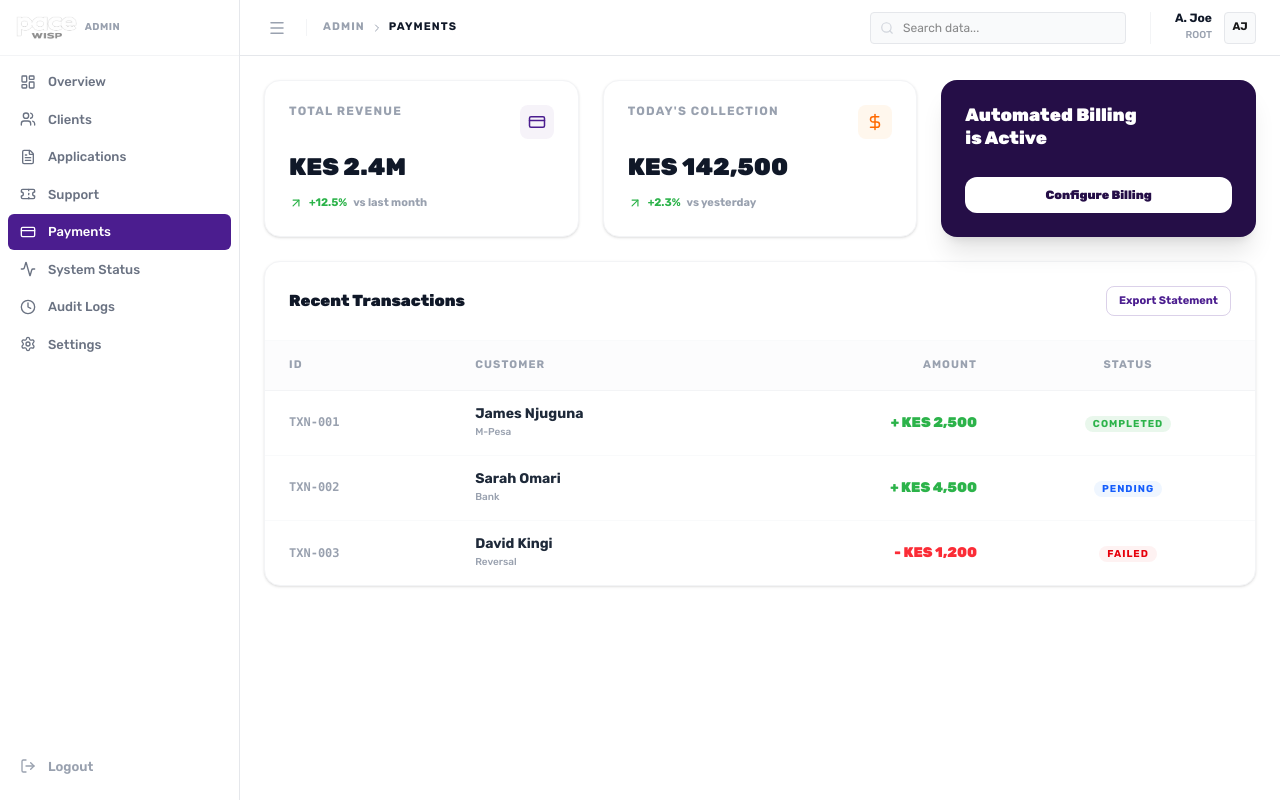
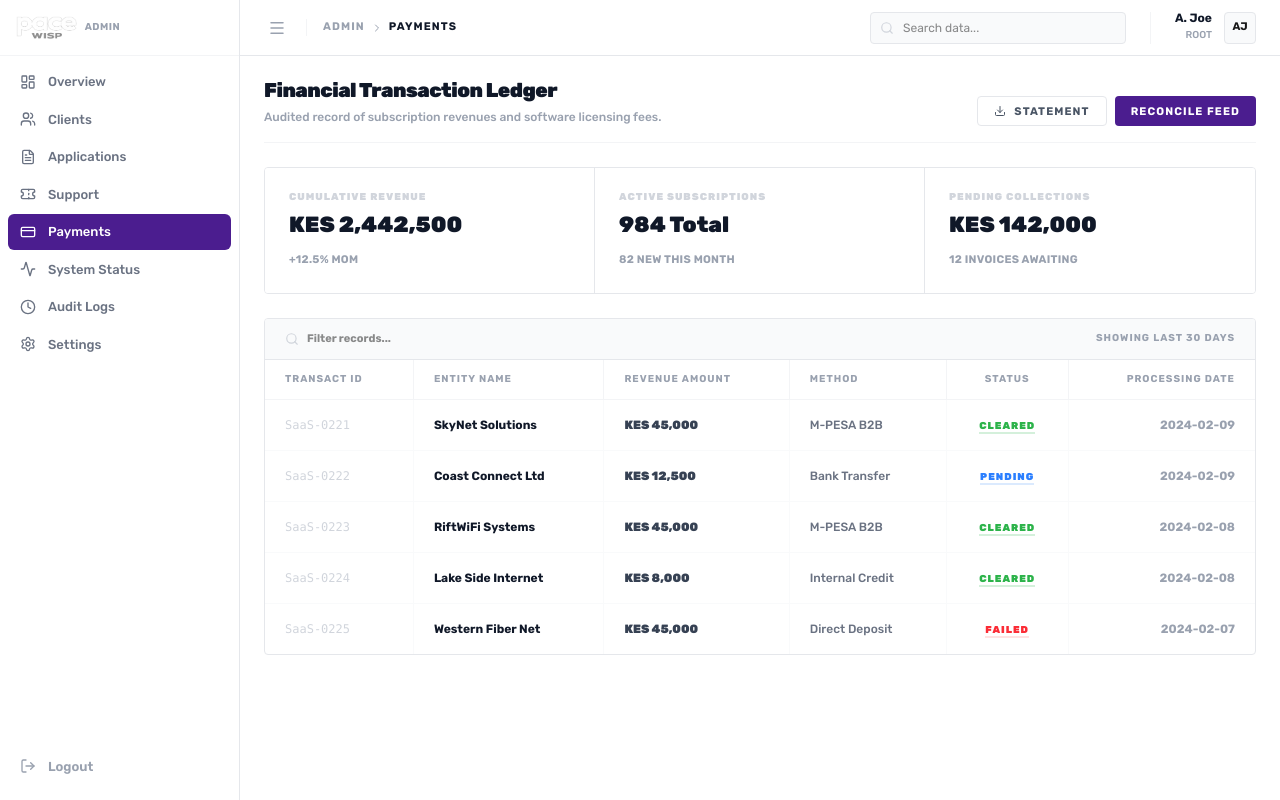
Before and after one commit to dennismutuku2005/pacewebsite, a Next.js app in the folder paceadmin/: page /dashboard/payments in a window 1280 px wide. Built offline with nearby package versions, Linux system fonts and the light colour scheme.

Commit message:
Auto-update: page.js

```diff
--- a/paceadmin/src/app/dashboard/payments/page.js
+++ b/paceadmin/src/app/dashboard/payments/page.js
@@ -2,95 +2,96 @@
 
 import React from 'react'
 import { motion } from 'framer-motion'
-import {
-    CreditCard, DollarSign, ArrowUpRight,
-    ArrowDownRight, MoreHorizontal, Download,
-    ExternalLink, Calendar, CheckCircle2,
-    AlertCircle
-} from 'lucide-react'
+import { ChevronDown, Download, Search } from 'lucide-react'
 import { cn } from '@/lib/utils'
 
 export default function PaymentsPage() {
     const transactions = [
-        { id: 'TXN-001', customer: 'James Njuguna', amount: '+ KES 2,500', method: 'M-Pesa', status: 'Completed', date: 'Just now' },
-        { id: 'TXN-002', customer: 'Sarah Omari', amount: '+ KES 4,500', method: 'Bank', status: 'Pending', date: '12m ago' },
-        { id: 'TXN-003', customer: 'David Kingi', amount: '- KES 1,200', method: 'Reversal', status: 'Failed', date: '1h ago' },
+        { id: 'SaaS-0221', customer: 'SkyNet Solutions', amount: 'KES 45,000', method: 'M-PESA B2B', status: 'Cleared', date: '2024-02-09' },
+        { id: 'SaaS-0222', customer: 'Coast Connect Ltd', amount: 'KES 12,500', method: 'Bank Transfer', status: 'Pending', date: '2024-02-09' },
+        { id: 'SaaS-0223', customer: 'RiftWiFi Systems', amount: 'KES 45,000', method: 'M-PESA B2B', status: 'Cleared', date: '2024-02-08' },
+        { id: 'SaaS-0224', customer: 'Lake Side Internet', amount: 'KES 8,000', method: 'Internal Credit', status: 'Cleared', date: '2024-02-08' },
+        { id: 'SaaS-0225', customer: 'Western Fiber Net', amount: 'KES 45,000', method: 'Direct Deposit', status: 'Failed', date: '2024-02-07' },
     ]
 
     return (
-        <div className="space-y-6">
+        <div className="space-y-6 font-figtree">
 
-            {/* Cards - Simplified, No 3D, No Blue */}
-            <div className="grid grid-cols-1 md:grid-cols-3 gap-6">
-                <div className="bg-white p-6 rounded-2xl border border-gray-100 shadow-sm">
-                    <div className="flex justify-between items-start mb-4">
-                        <p className="text-[12px] font-bold text-gray-400 uppercase tracking-widest leading-none">Total Revenue</p>
-                        <div className="p-2 bg-pace-purple/5 text-pace-purple rounded-lg">
-                            <CreditCard size={18} />
-                        </div>
-                    </div>
-                    <h3 className="text-2xl font-black text-gray-900 leading-none">KES 2.4M</h3>
-                    <div className="mt-4 flex items-center gap-1.5 text-[11px] font-bold text-pace-green">
-                        <ArrowUpRight size={14} /> +12.5% <span className="text-gray-400">vs last month</span>
-                    </div>
+            {/* Header */}
+            <div className="flex flex-col sm:flex-row sm:items-end justify-between gap-4 border-b border-gray-100 pb-4">
+                <div>
+                    <h1 className="text-[20px] font-black text-gray-900 leading-none tracking-tight">Financial Transaction Ledger</h1>
+                    <p className="text-[12px] text-gray-400 mt-2 font-medium">Audited record of subscription revenues and software licensing fees.</p>
                 </div>
-
-                <div className="bg-white p-6 rounded-2xl border border-gray-100 shadow-sm">
-                    <div className="flex justify-between items-start mb-4">
-                        <p className="text-[12px] font-bold text-gray-400 uppercase tracking-widest leading-none">Today's Collection</p>
-                        <div className="p-2 bg-orange-50 text-orange-500 rounded-lg">
-                            <DollarSign size={18} />
-                        </div>
-                    </div>
-                    <h3 className="text-2xl font-black text-gray-900 leading-none">KES 142,500</h3>
-                    <div className="mt-4 flex items-center gap-1.5 text-[11px] font-bold text-pace-green">
-                        <ArrowUpRight size={14} /> +2.3% <span className="text-gray-400">vs yesterday</span>
-                    </div>
-                </div>
-
-                <div className="bg-pace-purple-dark p-6 rounded-2xl shadow-xl flex flex-col justify-between">
-                    <h3 className="text-white text-lg font-black leading-tight">Automated Billing <br /> is Active</h3>
-                    <button className="mt-4 w-full py-2.5 bg-white text-pace-purple-dark rounded-xl text-xs font-black hover:opacity-90 transition-all">
-                        Configure Billing
+                <div className="flex gap-2">
+                    <button className="px-4 py-2 border border-gray-200 text-gray-600 rounded text-[11px] font-bold hover:bg-gray-50 transition-all uppercase tracking-widest leading-none flex items-center gap-2">
+                        <Download size={12} /> Statement
+                    </button>
+                    <button className="px-4 py-2 bg-pace-purple text-white rounded text-[11px] font-bold shadow-none hover:opacity-90 transition-all uppercase tracking-widest leading-none">
+                        Reconcile Feed
                     </button>
                 </div>
             </div>
 
-            {/* Transactions Table - Simplified */}
-            <div className="bg-white rounded-2xl border border-gray-100 shadow-sm overflow-hidden">
-                <div className="p-6 border-b border-gray-50 flex items-center justify-between">
-                    <h3 className="text-[16px] font-black text-gray-900">Recent Transactions</h3>
-                    <button className="text-[11px] font-bold text-pace-purple border border-pace-purple/20 px-3 py-1.5 rounded-lg hover:bg-pace-purple/5 transition-colors">Export Statement</button>
+            {/* Stats - Grid boxes without shadows */}
+            <div className="grid grid-cols-1 sm:grid-cols-3 border border-gray-200 rounded divide-x divide-gray-200 overflow-hidden">
+                {[
+                    { label: 'Cumulative Revenue', val: 'KES 2,442,500', note: '+12.5% MoM' },
+                    { label: 'Active Subscriptions', val: '984 Total', note: '82 New this month' },
+                    { label: 'Pending Collections', val: 'KES 142,000', note: '12 Invoices Awaiting' },
+                ].map((s) => (
+                    <div key={s.label} className="p-6 bg-white">
+                        <p className="text-[10px] font-black text-gray-300 uppercase tracking-widest leading-none mb-3">{s.label}</p>
+                        <p className="text-[22px] font-black text-gray-900 leading-none">{s.val}</p>
+                        <p className="text-[11px] font-bold text-gray-400 mt-4 uppercase tracking-wide">{s.note}</p>
+                    </div>
+                ))}
+            </div>
+
+            {/* Table Section - The "Excel" Part */}
+            <div className="border border-gray-200 rounded overflow-hidden">
+                <div className="bg-gray-50 px-5 py-3 border-b border-gray-200 flex justify-between items-center">
+                    <div className="flex items-center gap-2">
+                        <Search size={14} className="text-gray-300" />
+                        <input type="text" placeholder="Filter records..." className="bg-transparent border-none outline-none text-[11px] font-bold w-48" />
+                    </div>
+                    <span className="text-[10px] font-bold text-gray-400 uppercase tracking-widest">Showing last 30 days</span>
                 </div>
                 <div className="overflow-x-auto">
-                    <table className="w-full text-left">
+                    <table className="w-full text-left text-[12px] whitespace-nowrap">
                         <thead>
-                            <tr className="bg-gray-50/50 border-b border-gray-100">
-                                <th className="px-6 py-4 text-[11px] font-bold text-gray-400 uppercase tracking-widest">ID</th>
-                                <th className="px-6 py-4 text-[11px] font-bold text-gray-400 uppercase tracking-widest">Customer</th>
-                                <th className="px-6 py-4 text-[11px] font-bold text-gray-400 uppercase tracking-widest text-right">Amount</th>
-                                <th className="px-6 py-4 text-[11px] font-bold text-gray-400 uppercase tracking-widest text-center">Status</th>
+                            <tr className="bg-white border-b border-gray-100 font-bold text-gray-400 uppercase tracking-widest text-[10px]">
+                                <th className="px-5 py-3 border-r border-gray-100">Transact ID</th>
+                                <th className="px-5 py-3 border-r border-gray-100">Entity Name</th>
+                                <th className="px-5 py-3 border-r border-gray-100">Revenue Amount</th>
+                                <th className="px-5 py-3 border-r border-gray-100">Method</th>
+                                <th className="px-5 py-3 border-r border-gray-100 text-center">Status</th>
+                                <th className="px-5 py-3 text-right">Processing Date</th>
                             </tr>
                         </thead>
-                        <tbody className="divide-y divide-gray-50 text-sm">
-                            {transactions.map((txn, i) => (
-                                <tr key={txn.id} className="hover:bg-gray-50/80 transition-all">
-                                    <td className="px-6 py-4 font-mono text-[12px] text-gray-400 font-bold">{txn.id}</td>
-                                    <td className="px-6 py-4">
-                                        <p className="font-bold text-gray-800 leading-none">{txn.customer}</p>
-                                        <p className="text-[10px] text-gray-400 font-medium mt-1">{txn.method}</p>
+                        <tbody className="divide-y divide-gray-50">
+                            {transactions.map((txn) => (
+                                <tr key={txn.id} className="hover:bg-gray-50 transition-colors group">
+                                    <td className="px-5 py-4 font-mono text-gray-300 group-hover:text-gray-900 border-r border-gray-50">{txn.id}</td>
+                                    <td className="px-5 py-4 border-r border-gray-50">
+                                        <p className="font-bold text-gray-900">{txn.customer}</p>
                                     </td>
-                                    <td className={cn(
-                                        "px-6 py-4 text-right font-black text-[14px]",
-                                        txn.amount.startsWith('+') ? "text-pace-green" : "text-red-500"
-                                    )}>{txn.amount}</td>
-                                    <td className="px-6 py-4 text-center">
+                                    <td className="px-5 py-4 border-r border-gray-50 font-black text-gray-700">
+                                        {txn.amount}
+                                    </td>
+                                    <td className="px-5 py-4 border-r border-gray-50 text-gray-500 font-medium">
+                                        {txn.method}
+                                    </td>
+                                    <td className="px-5 py-4 border-r border-gray-50 text-center">
                                         <span className={cn(
-                                            "px-2 py-0.5 rounded-lg text-[10px] font-bold uppercase tracking-widest",
-                                            txn.status === 'Completed' ? "bg-pace-green/10 text-pace-green" :
-                                                txn.status === 'Pending' ? "bg-blue-50 text-blue-600" :
-                                                    "bg-red-50 text-red-600"
+                                            "font-black uppercase text-[10px] tracking-widest border-b-2",
+                                            txn.status === 'Cleared' ? "text-pace-green border-pace-green/20" :
+                                                txn.status === 'Pending' ? "text-blue-500 border-blue-100" :
+                                                    "text-red-500 border-red-100"
                                         )}>{txn.status}</span>
+                                    </td>
+                                    <td className="px-5 py-4 text-right font-bold text-gray-400">
+                                        {txn.date}
                                     </td>
                                 </tr>
                             ))}
```
